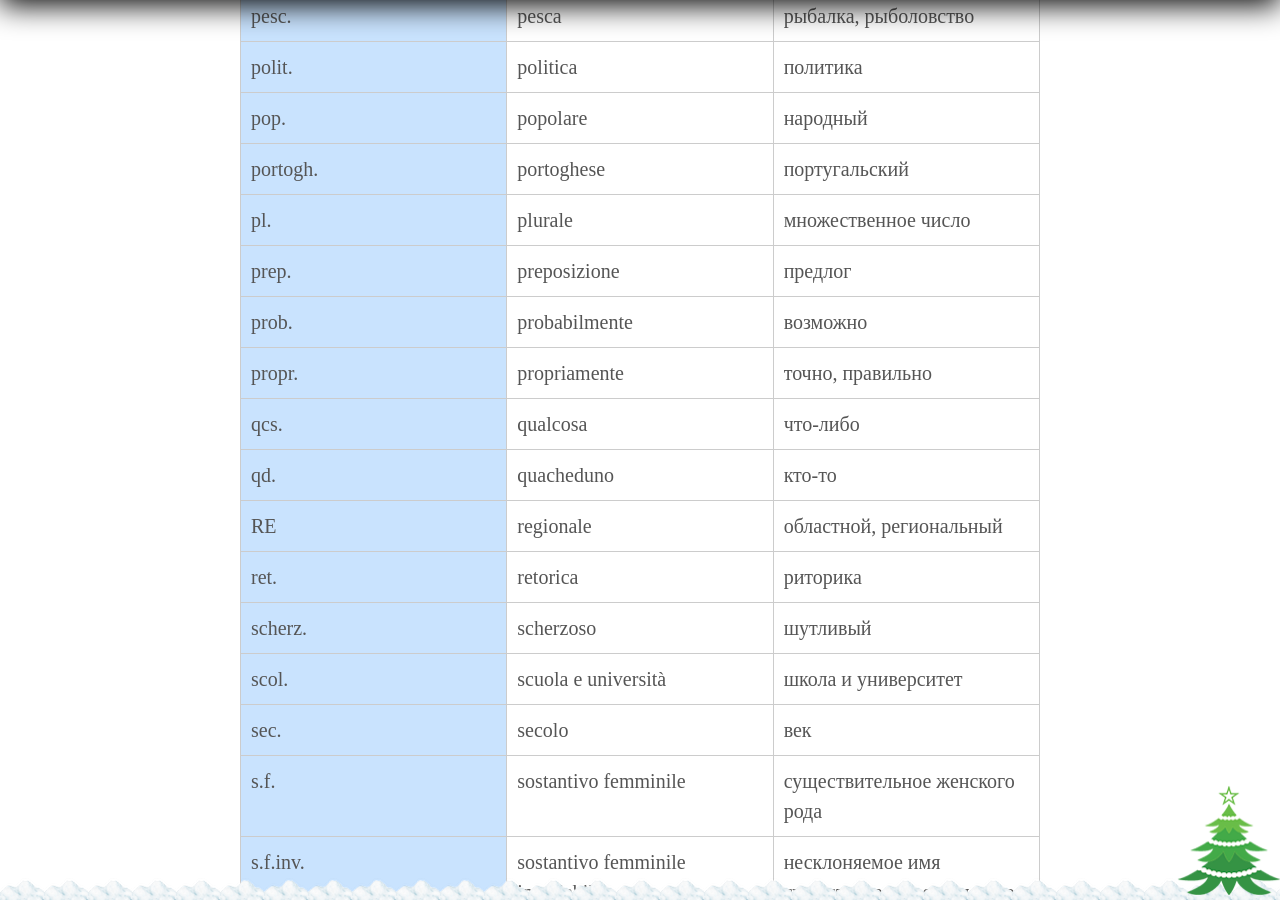
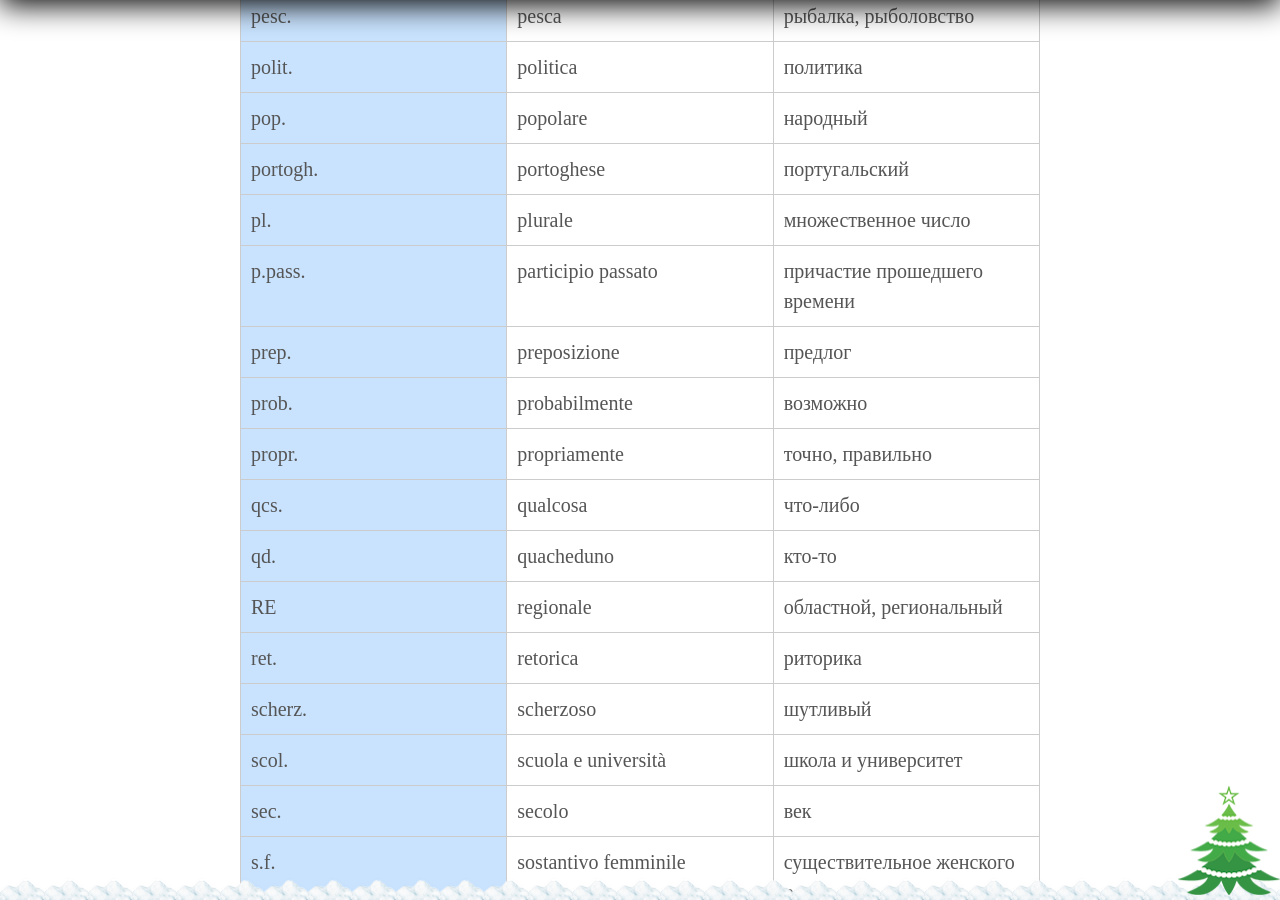
Before and after one commit to postolny/postolny.github.io, a Jekyll site: the page built from _pages/abbreviazioni.md, in a window 1280 px wide and 900 px high, scrolled down 4769 px. Built offline with Jekyll 4.4.1, drawn with Linux system fonts in a browser that asks for light colours.

Commit message:
Add files via upload

```diff
--- a/_pages/abbreviazioni.md
+++ b/_pages/abbreviazioni.md
@@ -86,6 +86,7 @@ In questa pagina vi metterò una lista delle abbreviazioni che potete trovare ne
 |pop.|popolare|народный|
 |portogh.|portoghese|португальский|
 |pl.|plurale|множественное число|
+|p.pass.|participio passato|причастие прошедшего времени|
 |prep.|preposizione|предлог|
 |prob.|probabilmente|возможно|
 |propr.|propriamente|точно, правильно|
```
